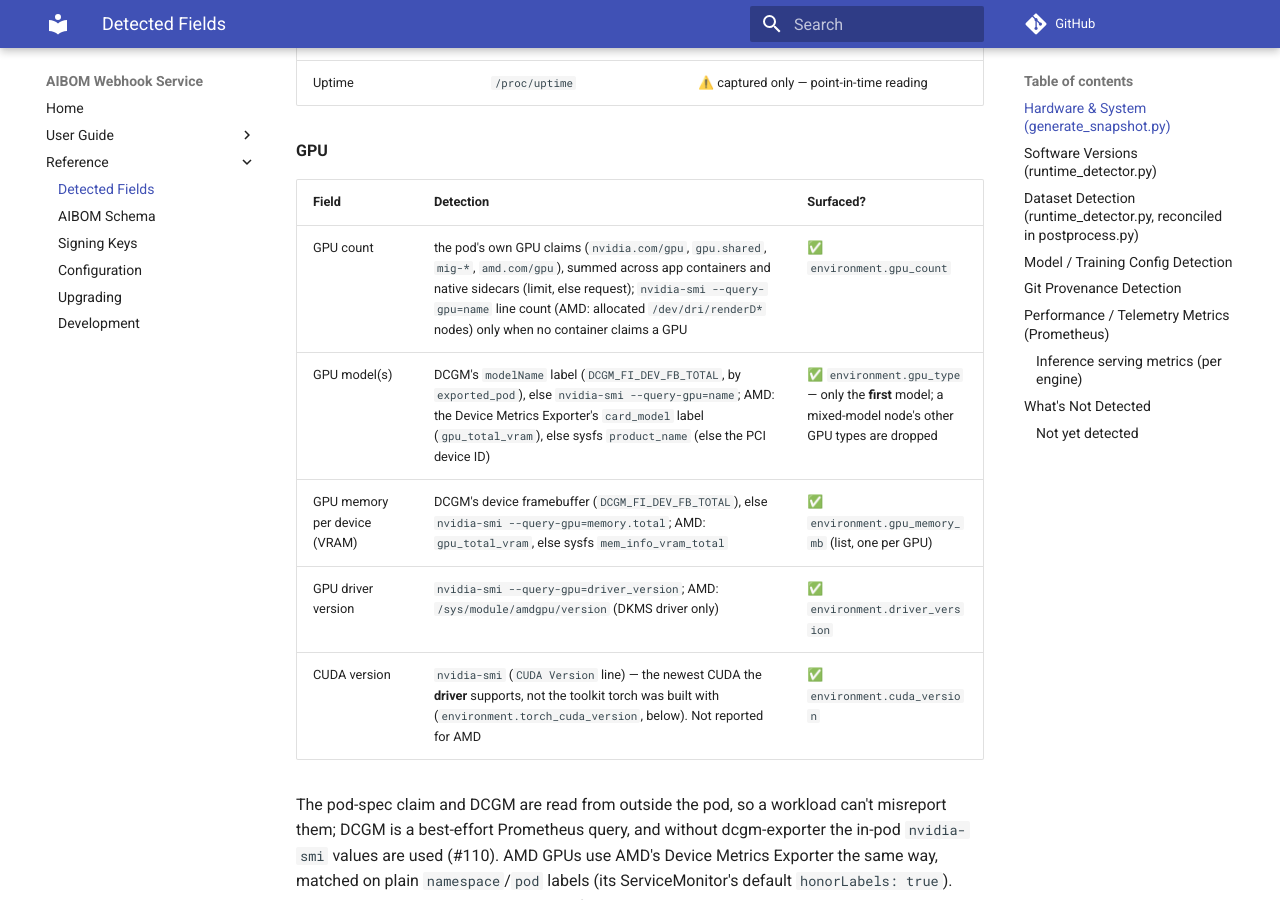
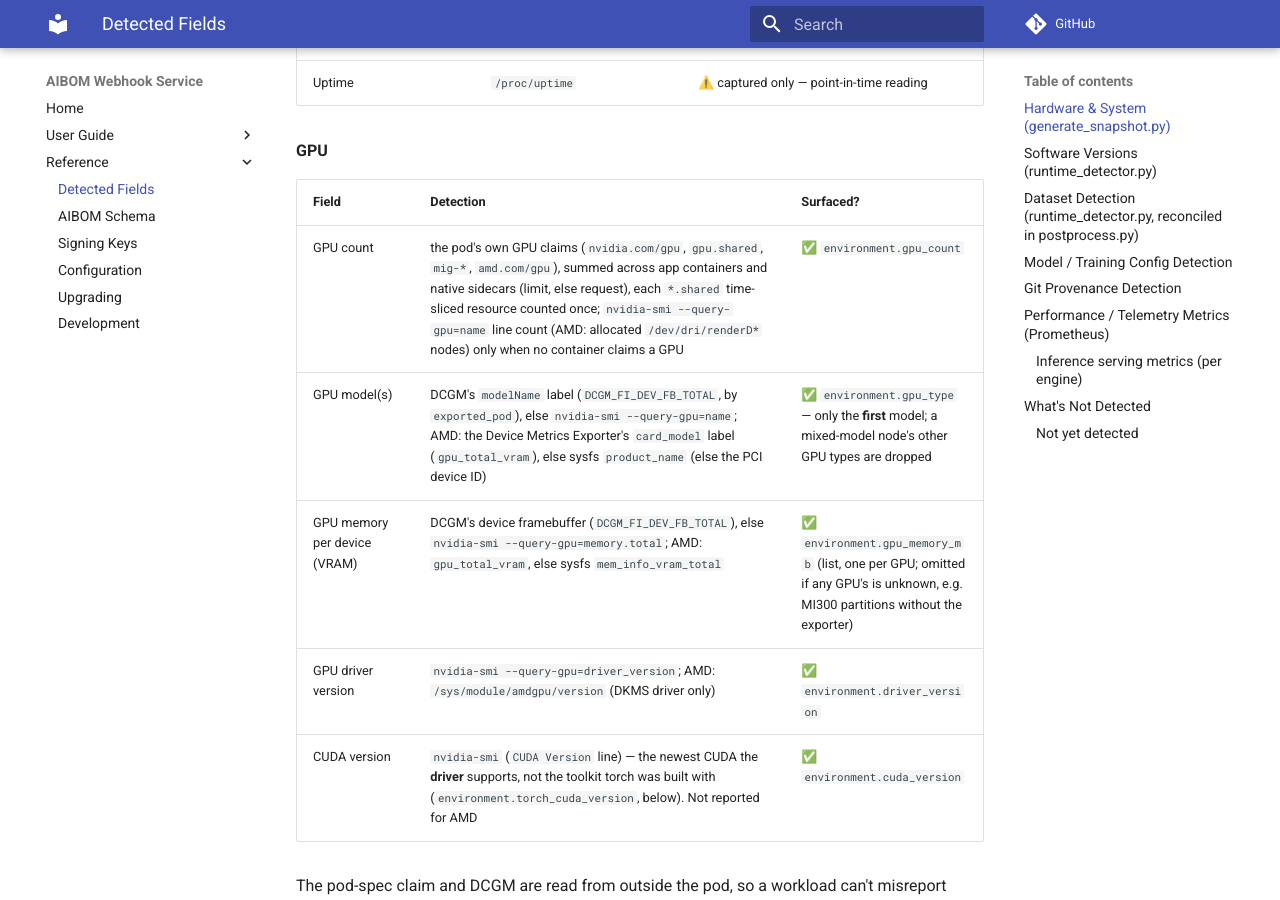
Before and after one commit to gavinsan33/aibom-webhook-service, an MkDocs documentation site: the page built from docs/CAPABILITIES.md, in a window 1280 px wide and 900 px high, scrolled down 1555 px. Built offline with MkDocs 1.6.1 and Material for MkDocs 9.7.7, drawn with Linux system fonts in a browser that asks for light colours; comment, search, counter and statistics services are not loaded.

Commit message:
Document shared-replica counting and VRAM list rule (#110)

```diff
--- a/docs/CAPABILITIES.md
+++ b/docs/CAPABILITIES.md
@@ -39,9 +39,9 @@ Captured once per pod by the discovery init container into `discovery-<pod>.json
 
 | Field | Detection | Surfaced? |
 |---|---|---|
-| GPU count | the pod's own GPU claims (`nvidia.com/gpu`, `gpu.shared`, `mig-*`, `amd.com/gpu`), summed across app containers and native sidecars (limit, else request); `nvidia-smi --query-gpu=name` line count (AMD: allocated `/dev/dri/renderD*` nodes) only when no container claims a GPU | ✅ `environment.gpu_count` |
+| GPU count | the pod's own GPU claims (`nvidia.com/gpu`, `gpu.shared`, `mig-*`, `amd.com/gpu`), summed across app containers and native sidecars (limit, else request), each `*.shared` time-sliced resource counted once; `nvidia-smi --query-gpu=name` line count (AMD: allocated `/dev/dri/renderD*` nodes) only when no container claims a GPU | ✅ `environment.gpu_count` |
 | GPU model(s) | DCGM's `modelName` label (`DCGM_FI_DEV_FB_TOTAL`, by `exported_pod`), else `nvidia-smi --query-gpu=name`; AMD: the Device Metrics Exporter's `card_model` label (`gpu_total_vram`), else sysfs `product_name` (else the PCI device ID) | ✅ `environment.gpu_type` — only the **first** model; a mixed-model node's other GPU types are dropped |
-| GPU memory per device (VRAM) | DCGM's device framebuffer (`DCGM_FI_DEV_FB_TOTAL`), else `nvidia-smi --query-gpu=memory.total`; AMD: `gpu_total_vram`, else sysfs `mem_info_vram_total` | ✅ `environment.gpu_memory_mb` (list, one per GPU) |
+| GPU memory per device (VRAM) | DCGM's device framebuffer (`DCGM_FI_DEV_FB_TOTAL`), else `nvidia-smi --query-gpu=memory.total`; AMD: `gpu_total_vram`, else sysfs `mem_info_vram_total` | ✅ `environment.gpu_memory_mb` (list, one per GPU; omitted if any GPU's is unknown, e.g. MI300 partitions without the exporter) |
 | GPU driver version | `nvidia-smi --query-gpu=driver_version`; AMD: `/sys/module/amdgpu/version` (DKMS driver only) | ✅ `environment.driver_version` |
 | CUDA version | `nvidia-smi` (`CUDA Version` line) — the newest CUDA the **driver** supports, not the toolkit torch was built with (`environment.torch_cuda_version`, below). Not reported for AMD | ✅ `environment.cuda_version` |
 
```
Also changed, not shown: CLAUDE.md (+2 -2 lines).
